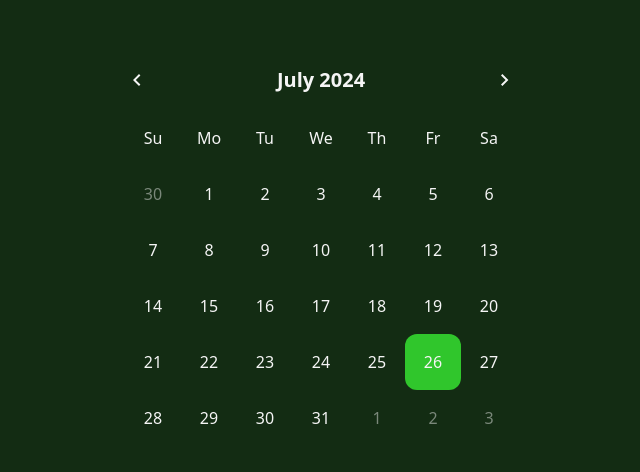
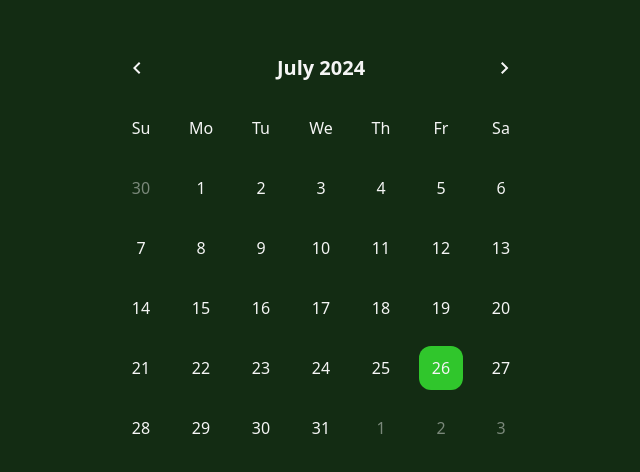
Before and after one commit to smgsankar/mini-projects, a React (Vite) app in the folder todo/: page / in a window 1280 px wide. Shown: the part 144-616 px from the top of the page, without its empty margins (319-959 px from the left). Built offline with nearby package versions, Linux system fonts and the light colour scheme.

Commit message:
fix: improve cell spacing

```diff
--- a/todo/src/Calendar/components/DayHeaderCell.jsx
+++ b/todo/src/Calendar/components/DayHeaderCell.jsx
@@ -2,7 +2,7 @@ import PropTypes from "prop-types";
 
 export function DayHeaderCell({ day }) {
   return (
-    <span className="w-cell h-cell flex items-center justify-center rounded-full p-2 text-accent-white">
+    <span className="w-cell h-cell flex items-center justify-center rounded-full text-accent-white m-2">
       {day}
     </span>
   );
--- a/todo/src/Calendar/components/Header.jsx
+++ b/todo/src/Calendar/components/Header.jsx
@@ -19,7 +19,7 @@ export function Header({ targetDate, setTargetDate }) {
   const monthAndYear = getMonthAndYear(targetDate);
 
   return (
-    <div className="flex justify-between items-center font-bold text-xl px-[14px] lg:px-0">
+    <div className="flex justify-between items-center font-bold text-xl px-[18px] lg:px-[14px]">
       <a
         type="button"
         onClick={handlePrevMonth}
--- a/todo/src/Calendar/components/MonthDayCell.jsx
+++ b/todo/src/Calendar/components/MonthDayCell.jsx
@@ -4,11 +4,11 @@ export function MonthDayCell({ day, isCurrentMonth, isToday }) {
   return (
     <div
       tabIndex={1}
-      className={`w-cell h-cell flex items-center justify-center rounded-xl p-2 ${
+      className={`w-cell h-cell flex items-center justify-center rounded-xl m-2 ${
         isCurrentMonth ? "text-accent-white" : "text-accent-grey"
       } ${
         isToday ? "bg-accent-green" : ""
-      } hover:outline hover:outline-accent-grey active:outline active:outline-accent-grey`}
+      } hover:outline hover:outline-accent-green active:outline active:outline-accent-green`}
     >
       {day.getDate()}
     </div>
--- a/todo/tailwind.config.js
+++ b/todo/tailwind.config.js
@@ -15,10 +15,10 @@ export default {
         "accent-grey": "#7A887A",
       },
       width: {
-        cell: "clamp(44px, calc(32px + 3dvw), 56px)"
+        cell: "clamp(32px, calc(24px + 3dvw), 44px)"
       },
       height: {
-        cell: "clamp(44px, calc(32px + 3dvw), 56px)"
+        cell: "clamp(32px, calc(24px + 3dvw), 44px)"
       }
     },
   },
```
